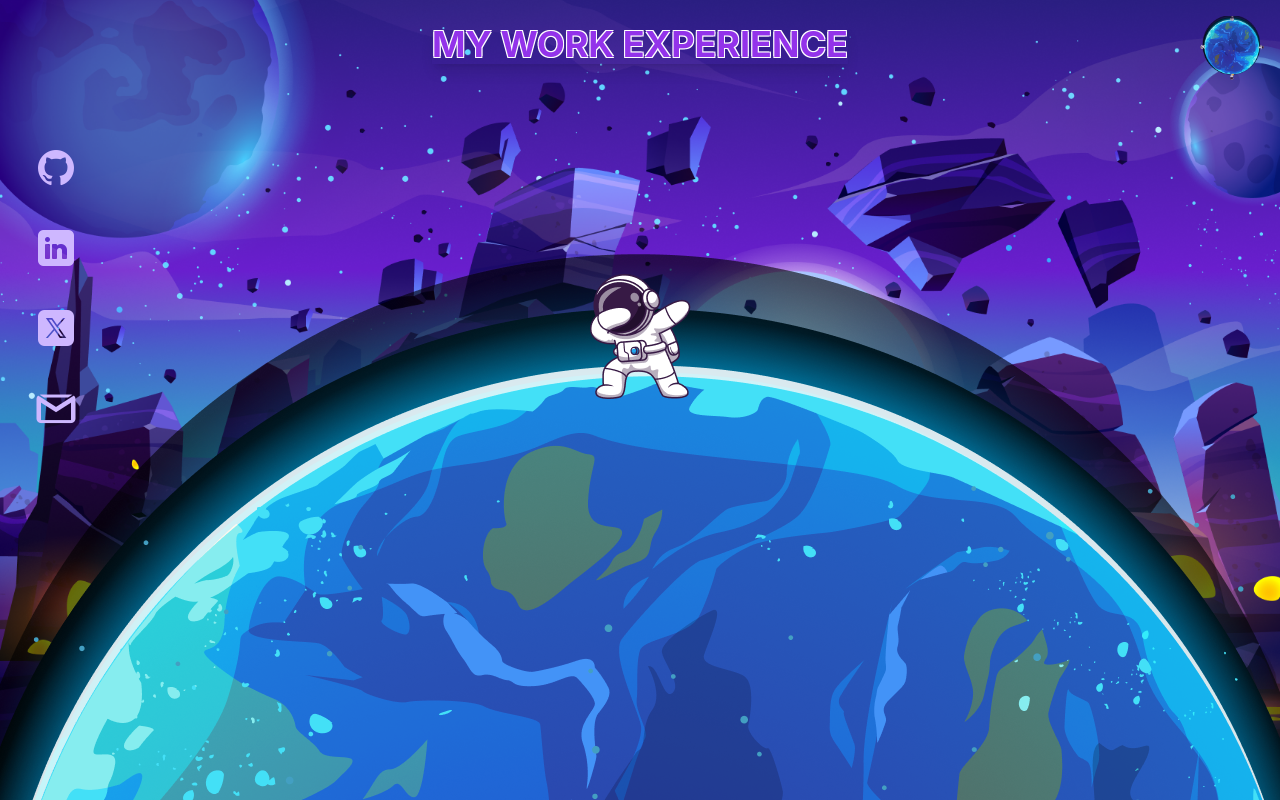
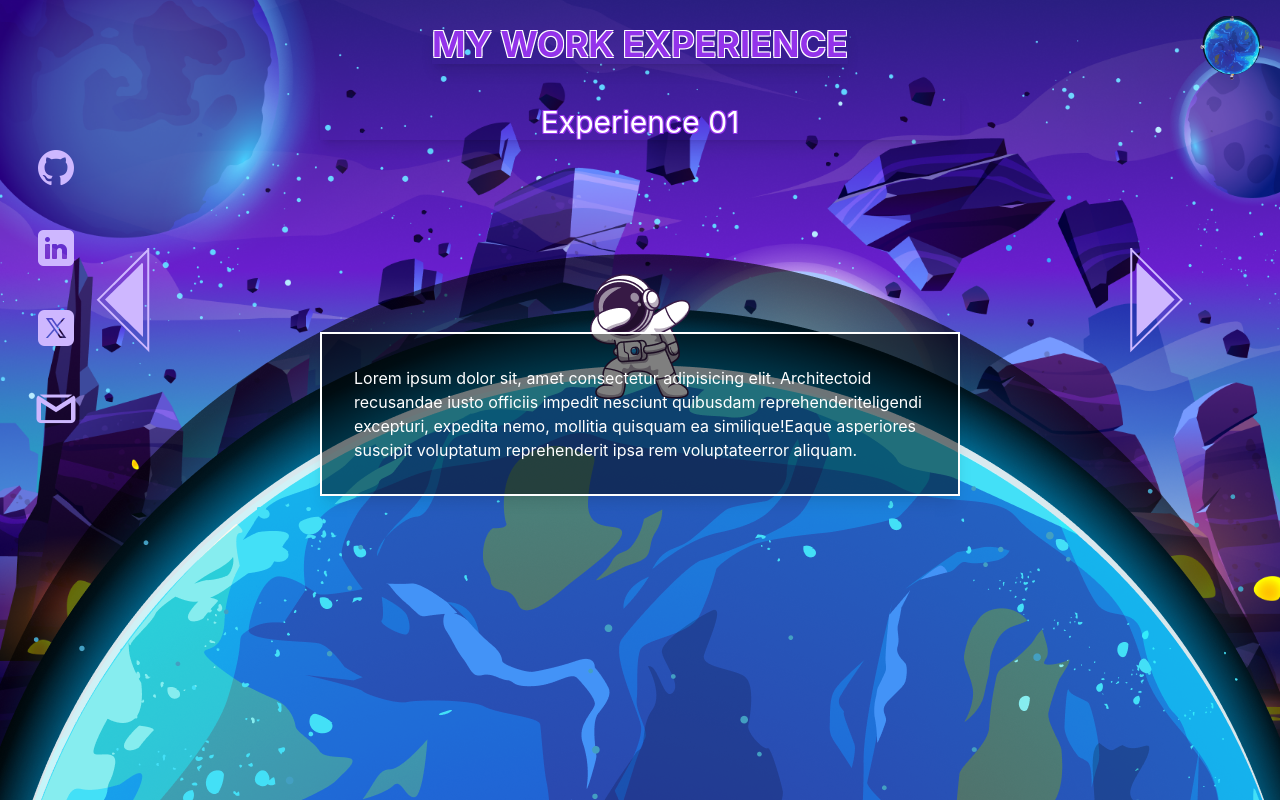
Before and after one commit to akanshaBharti/Portfolio, a React (Create React App) app: page /experience in a window 1280 px wide. Built offline with nearby package versions, Linux system fonts and the light colour scheme; the HTML template or start-up script is replaced by a standard one.

Commit message:
Experience page layout completed

```diff
--- a/src/components/Experience/Experience.jsx
+++ b/src/components/Experience/Experience.jsx
@@ -6,6 +6,7 @@ import earth from "../../images/earth.png";
 import { Button } from '@material-tailwind/react';
 import Navbar from '../Navbar/Navbar';
 import Sidebar from '../Sidebar/Sidebar';
+import ExperienceDetails from './ExperienceDetails';
 
 
 const Experience = () => {
@@ -33,6 +34,9 @@ const Experience = () => {
               MY WORK EXPERIENCE
             </span>
           </h1>
+          <div className="flex items-center justify-center">
+            <ExperienceDetails />
+          </div>
           {/* <div className="flex flex-col items-center space-y-4">
             <p className="text-3xl text-center shadow-lg">
               <span
--- /dev/null
+++ b/src/components/Experience/ExperienceDetails.jsx
@@ -0,0 +1,90 @@
+import React, { useState } from "react";
+import prevButton from "../../images/prev.png";
+import nextButton from "../../images/next.png";
+import { Button } from "@material-tailwind/react";
+import githubIcon from "../../images/github.png";
+import LinkIcon from "../../images/link.png";
+import { Link } from "react-router-dom";
+
+const ExperienceDetails = () => {
+  const experienceDetails = [
+    {
+      ExperienceName: "Experience 01",
+      ExperienceDescription:
+        "Lorem ipsum dolor sit, amet consectetur adipisicing elit. Architectoid recusandae iusto officiis impedit nesciunt quibusdam reprehenderiteligendi excepturi, expedita nemo, mollitia quisquam ea similique!Eaque asperiores suscipit voluptatum reprehenderit ipsa rem voluptateerror aliquam.",
+    },
+    {
+      ExperienceName: "Experience 02",
+      ExperienceDescription:
+        "Lorem ipsum dolor sit, amet consectetur adipisicing elit. Architectoid recusandae iusto officiis impedit nesciunt quibusdam reprehenderiteligendi excepturi, expedita nemo, mollitia quisquam ea similique!Eaque asperiores suscipit voluptatum reprehenderit ipsa rem voluptateerror aliquam.",
+    },
+    {
+      ExperienceName: "Experience 03",
+      ExperienceDescription:
+        "Lorem ipsum dolor sit, amet consectetur adipisicing elit. Architectoid recusandae iusto officiis impedit nesciunt quibusdam reprehenderiteligendi excepturi, expedita nemo, mollitia quisquam ea similique!Eaque asperiores suscipit voluptatum reprehenderit ipsa rem voluptateerror aliquam.",
+    },
+  ];
+
+  const [currentExperienceIndex, setCurrentExperienceIndex] = useState(0);
+
+  const goToNextExperience = () => {
+    setCurrentExperienceIndex((prevIndex) =>
+      prevIndex === experienceDetails.length - 1 ? 0 : prevIndex + 1
+    );
+  };
+
+  const goToPreviousExperience = () => {
+    setCurrentExperienceIndex((prevIndex) =>
+      prevIndex === 0 ? experienceDetails.length - 1 : prevIndex - 1
+    );
+  };
+
+  return (
+    <div className="flex items-center justify-center w-1/2 h-1/2 ">
+      <div>
+        {/* project heading */}
+        <div>
+          <p className="text-3xl text-center shadow-lg mb-8 pt-4">
+            <span
+              className="text-white"
+              style={{
+                textShadow:
+                  "-1px -1px 0 #9333ea, 1px -1px 0 #9333ea, -1px 1px 0 #9333ea, 1px 1px 0 #9333ea",
+              }}
+            >
+              {experienceDetails[currentExperienceIndex].ExperienceName}
+            </span>
+          </p>
+        </div>
+
+        {/* description box */}
+        <div className="relative mt-48">
+          <p className=" border border-2 border-white text-white p-8 shadow-lg bg-black bg-opacity-50 ">
+            {experienceDetails[currentExperienceIndex].ExperienceDescription}
+          </p>
+        </div>
+      </div>
+
+      {/* navigation buttons */}
+      <div className="absolute justify-between flex w-full mt-4">
+        <Button
+          type="submit"
+          className="px-4 py-2 ml-20"
+          onClick={goToPreviousExperience}
+          disabled={currentExperienceIndex === 0}
+        >
+          <img src={prevButton} alt="previousButton" />
+        </Button>
+        <Button
+          className="px-4 py-2 mr-20"
+          onClick={goToNextExperience}
+          disabled={currentExperienceIndex === experienceDetails.length - 1}
+        >
+          <img src={nextButton} alt="nextButton" />
+        </Button>
+      </div>
+    </div>
+  );
+};
+
+export default ExperienceDetails;
```
